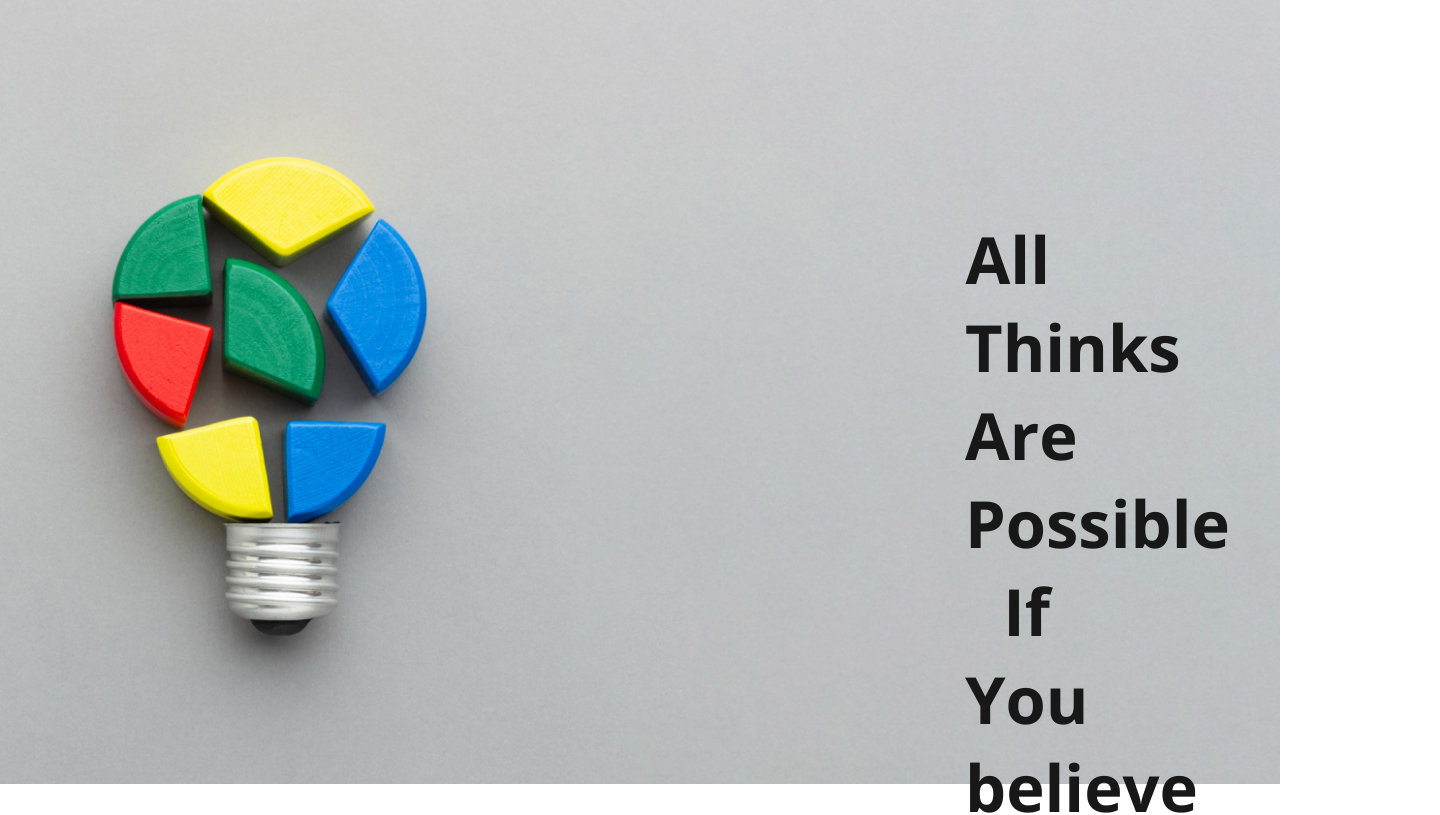
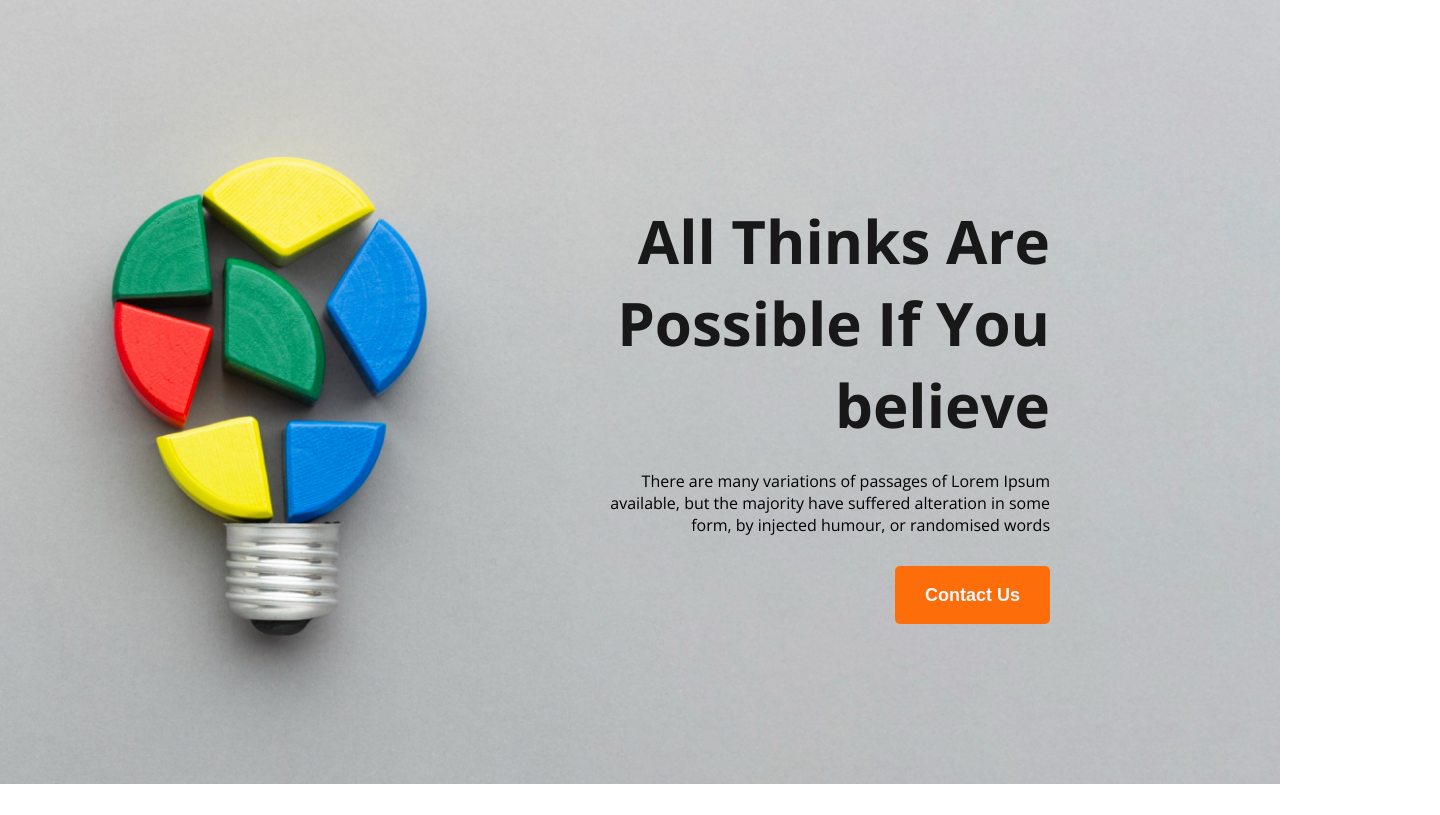
Before and after one commit to orpon600/new-year-new-me, a plain HTML site: page index.html in a window 1280 px wide. Shown: the top 815 px of the page, 1440 px wide, since content can reach past the window. Drawn offline with nearby package versions, Linux system fonts and the light colour scheme.

Commit message:
first commit

```diff
--- a/index.html
+++ b/index.html
@@ -23,7 +23,11 @@
   <body>
     <header class="banner-header">
       <div class="banner">
-        <h1 class="banner-title">All Thinks Are Possible If You believe</h1>
+        <h1 class="banner-title">
+          All Thinks Are <br />
+          Possible If You <br />
+          believe
+        </h1>
         <p class="banner-descriptio">
           There are many variations of passages of Lorem Ipsum <br />available,
           but the majority have suffered alteration in some <br />form, by
--- a/styles/style.css
+++ b/styles/style.css
@@ -18,12 +18,12 @@ body {
 }
 .banner {
   text-align: right;
-  align-items: center;
-  padding: 215px 230px 360px 965px;
+  justify-content: center;
+  padding: 200px 230px 360px 0px;
 }
 .banner-title {
   color: #181818;
-  font-size: 65px;
+  font-size: 60px;
   font-weight: 700;
   margin-bottom: 24px;
 }
@@ -108,7 +108,7 @@ body {
   justify-content: space-around;
   text-align: center;
   margin-top: 80px;
-  margin-left: 100px;
+  margin-left: 130px;
   margin-bottom: 30px;
 }
 
@@ -138,7 +138,7 @@ body {
   background-repeat: no-repeat;
   width: 1140px;
   height: 200px;
-  margin: 70px 250px 50px;
+  margin: 70px 100px 80px 180px;
   padding-left: 50px;
   padding-top: 40px;
 }
```
